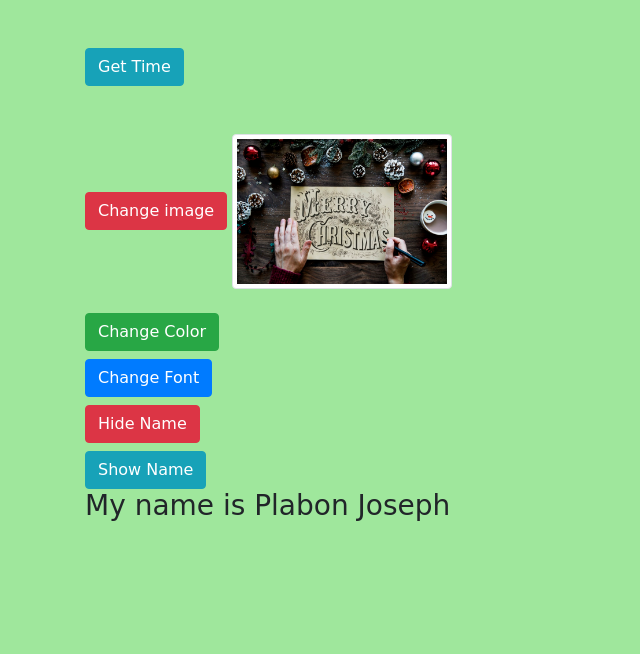
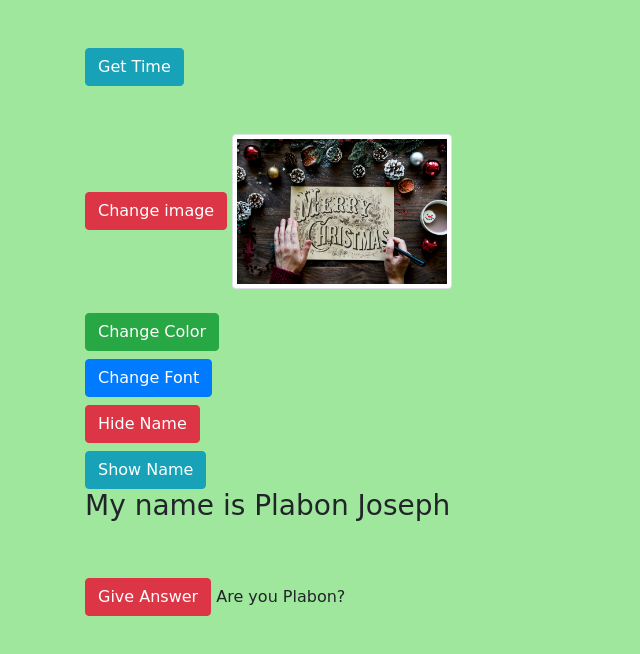
Before and after one commit to plaboncosta/myfirst-github, a plain HTML site: page first_js.html in a window 1280 px wide. Shown: the whole page, without its empty margins (0-640 px from the left). Drawn offline with Linux system fonts and the light colour scheme.

Commit message:
Fourth lesson practice and added onclick function

```diff
--- /dev/null
+++ b/custom.js
@@ -0,0 +1,4 @@
+function answer()
+{
+    document.getElementById('answer').innerHTML = 'Yea, Of Course!';
+}
--- a/first_js.html
+++ b/first_js.html
@@ -22,10 +22,14 @@
             <br><br>
 
 
+
+
             <!-- Second Lesson(Change Attribute) -->
             <button class="btn btn-danger" onclick="document.getElementById('image').src = 'assets/images/3.jpg'">Change
                 image</button>
             <img id="image" src="assets/images/1.jpg" alt="1.jpg" class="img-responsive img-thumbnail">
+
+
 
             <!-- Third lesson(Change Css Atrribute) -->
             <br><br>
@@ -34,9 +38,20 @@
             <button class="btn btn-danger mb-2" onclick="document.getElementById('name').style.display = 'none' ">Hide Name</button><br>
             <button class="btn btn-info" onclick="document.getElementById('name').style.display = 'block' ">Show Name</button>
             <h3 id="name">My name is Plabon Joseph</h3>
+
+
+            <!-- Fourth Lesson(Calling onclick function) -->
+            <br><br>
+            <button class="btn btn-danger" onclick="answer()">Give Answer</button>
+            <span id="answer">Are you Plabon?</span>
+            <br><br><br>
         </div>
     </div>
 
+
+
+    <!-- Custom JS -->
+    <script src="custom.js"></script>
 </body>
 
 </html>
```
